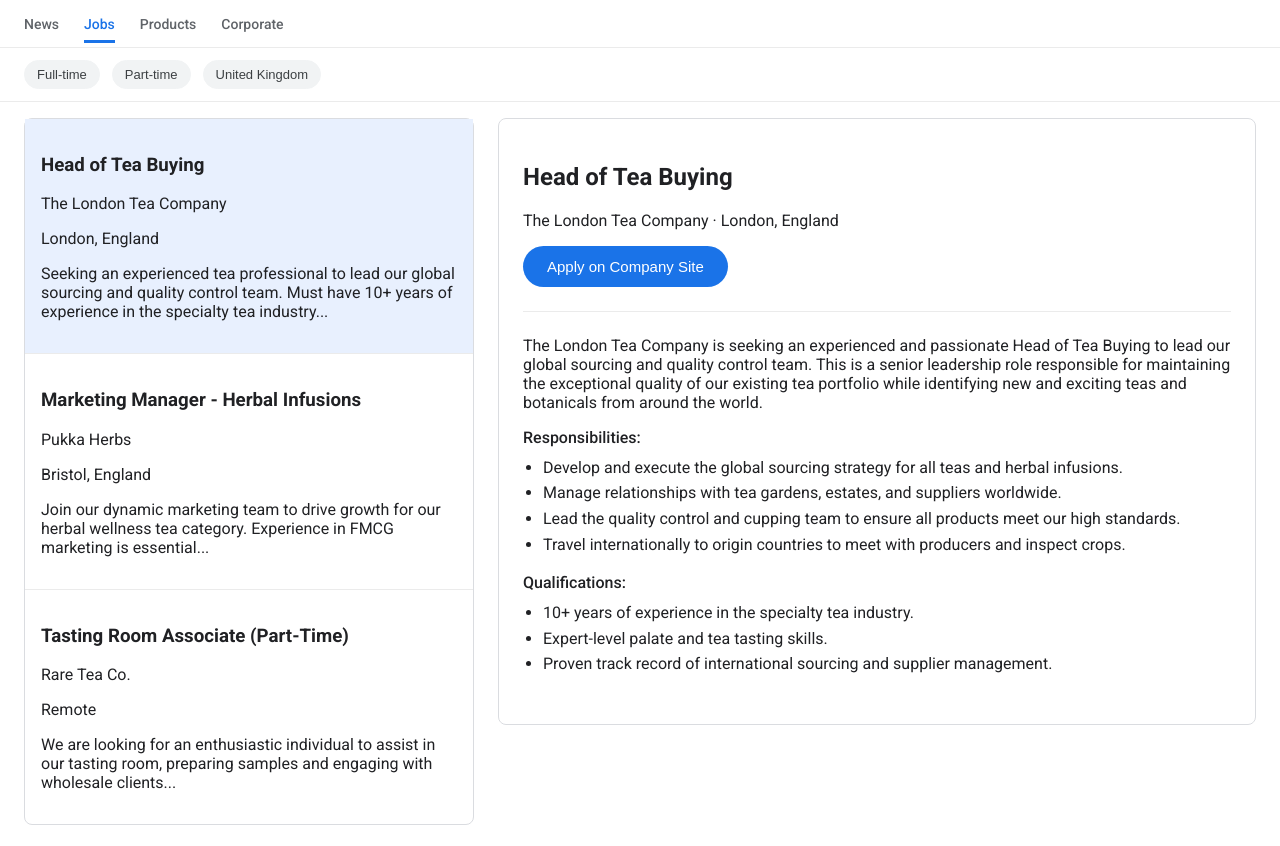
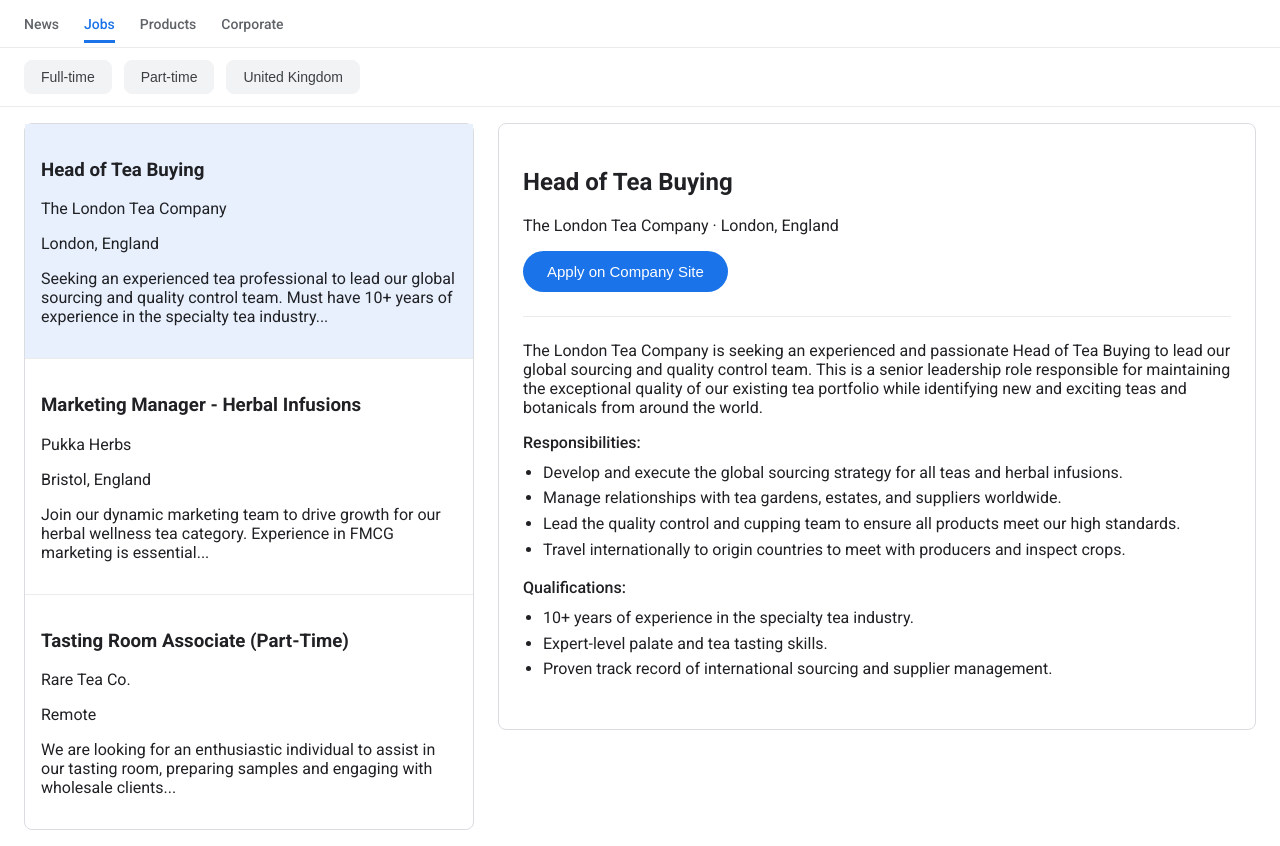
Before and after one commit to robtaylor1203-cmd/robtaylor1203-cmd.github.io, a plain HTML site: page jobs.html in a window 1280 px wide. Shown: the part 65-911 px from the top of the page. Drawn offline with Linux system fonts and the light colour scheme.

Commit message:
Add files via upload

```diff
--- a/style.css
+++ b/style.css
@@ -52,9 +52,9 @@
 .news-item .snippet { font-size: 14px; color: #4d5156; margin: 0; line-height: 1.5; }
 
 /* --- Jobs & Products Page Styles --- */
-.jobs-page, .products-page, .dashboard-page { background-color: #ffffff; } /* UPDATED to white */
+.jobs-page, .products-page, .dashboard-page { background-color: #ffffff; }
 .filter-bar, .view-switcher { background-color: #fff; padding: 12px 24px; border-bottom: 1px solid #ebebeb; }
-.filter-chip, .view-chip { background-color: #f1f3f4; border: 1px solid #f1f3f4; border-radius: 16px; padding: 6px 12px; font-size: 13px; font-weight: 500; color: #3c4043; margin-right: 8px; cursor: pointer; }
+.filter-chip, .view-chip { background-color: #f1f3f4; border: 1px solid #f1f3f4; border-radius: 8px; padding: 8px 16px; font-size: 14px; font-weight: 500; color: #3c4043; margin-right: 8px; cursor: pointer; }
 .filter-chip:hover, .view-chip:hover { border-color: #dadce0; }
 .view-chip.active { background-color: #e8f0fe; color: #1967d2; border-color: #d2e3fc; }
 .jobs-container, .products-container { display: flex; max-width: 1280px; width: 100%; margin: 0 auto; padding: 16px 24px; gap: 24px; align-items: flex-start; }
@@ -92,9 +92,11 @@
 .data-table thead { background-color: #f8f9fa; }
 .data-table th { font-size: 14px; font-weight: 500; color: #5f6368; cursor: pointer; user-select: none; }
 .data-table th:hover { background-color: #f1f3f4; }
+.data-table th.sort-asc, .data-table th.sort-desc { color: #202124; }
 .data-table tbody tr:last-child td { border-bottom: none; }
 .data-table tbody tr:hover { background-color: #f8f9fa; }
 .data-table td { font-size: 14px; }
+.sort-arrow { display: inline-block; margin-left: 8px; color: #1a73e8; }
 
 /* --- Responsive Styles --- */
 @media (max-width: 900px) {
```
